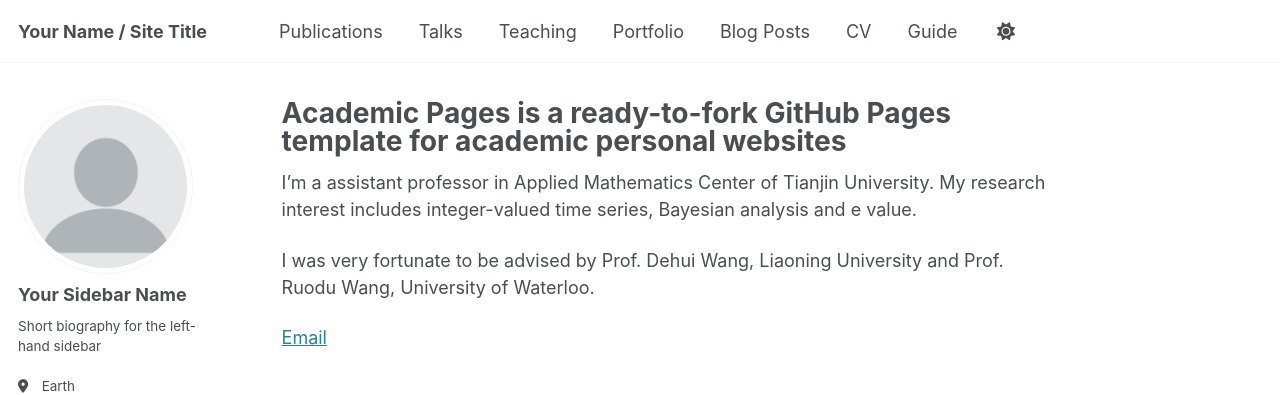
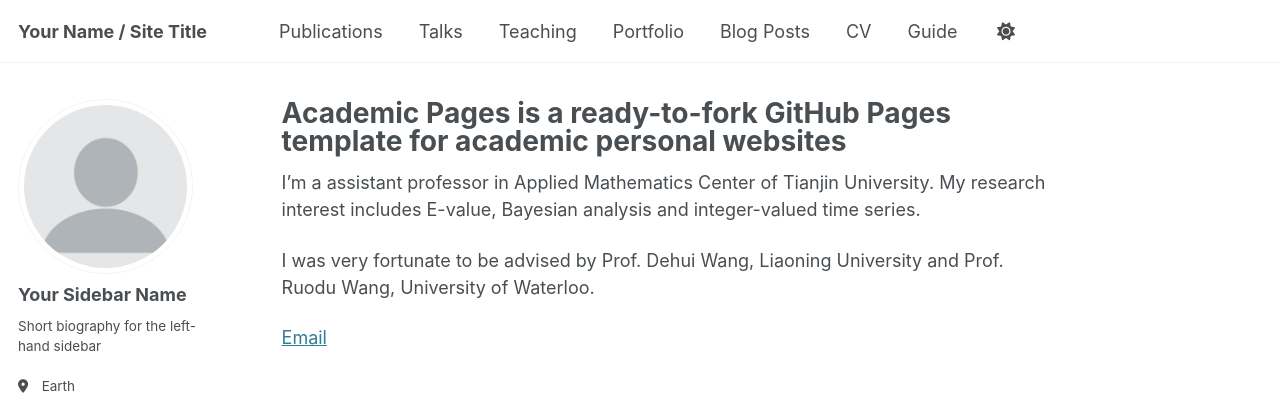
Before and after one commit to YixuanTEC/YixuanTEC.github.io, a Jekyll site: the page built from _pages/about.md, in a window 1280 px wide. Shown: the top 395 px of the page. Built offline with Jekyll 4.4.1, drawn with Linux system fonts in a browser that asks for light colours; some web fonts are replaced.

```diff
--- a/_pages/about.md
+++ b/_pages/about.md
@@ -7,9 +7,8 @@ redirect_from:
   - /about.html
 ---
 
-I'm a assistant professor in Applied Mathematics Center of Tianjin University. My research interest includes integer-valued time series, Bayesian analysis and e value.
+I'm a assistant professor in Applied Mathematics Center of Tianjin University. My research interest includes E-value, Bayesian analysis and integer-valued time series.
 
 I was very fortunate to be advised by Prof. Dehui Wang, Liaoning University and Prof. Ruodu Wang, University of Waterloo.
 
-
 [Email](yxfan@tju.edu.cn)
```
